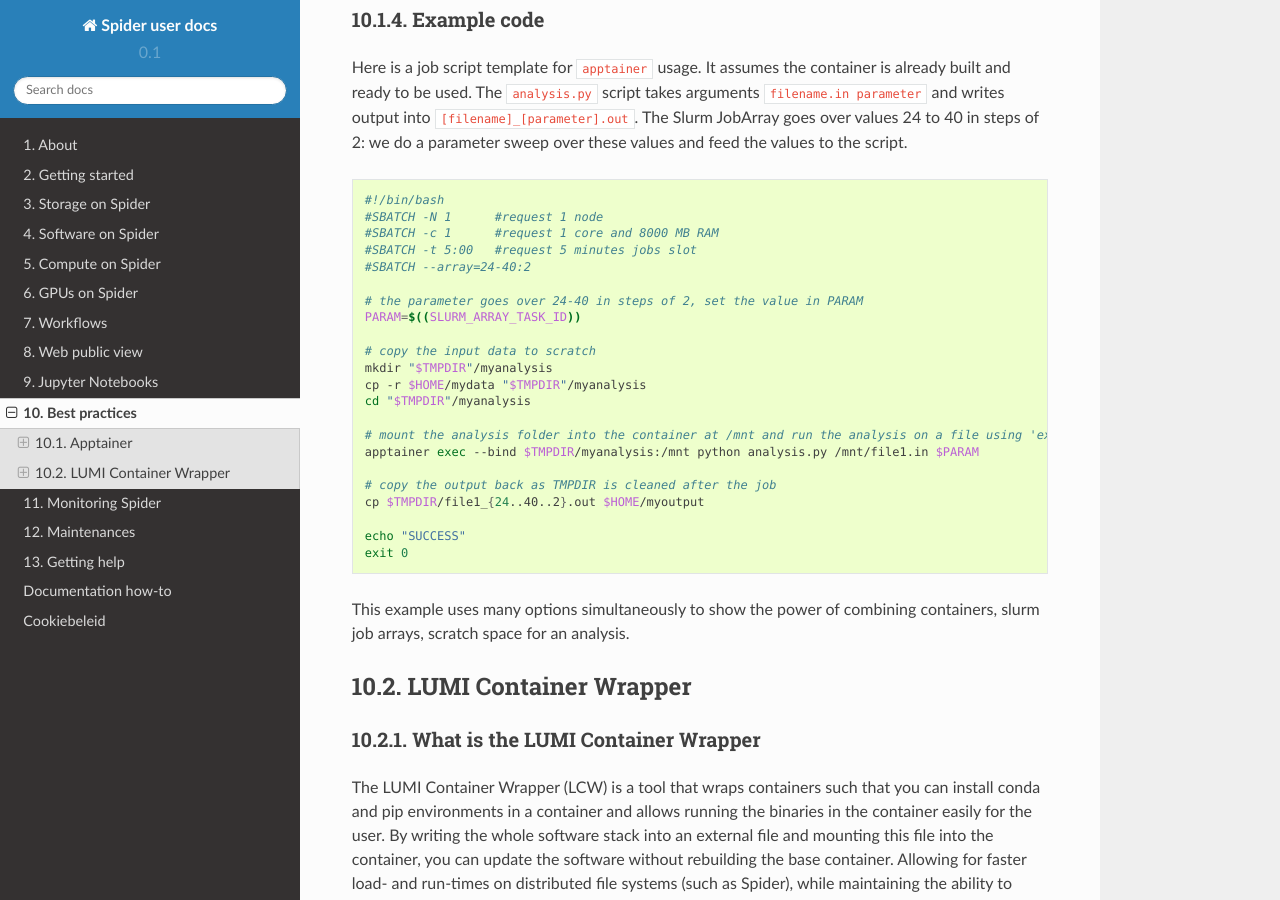
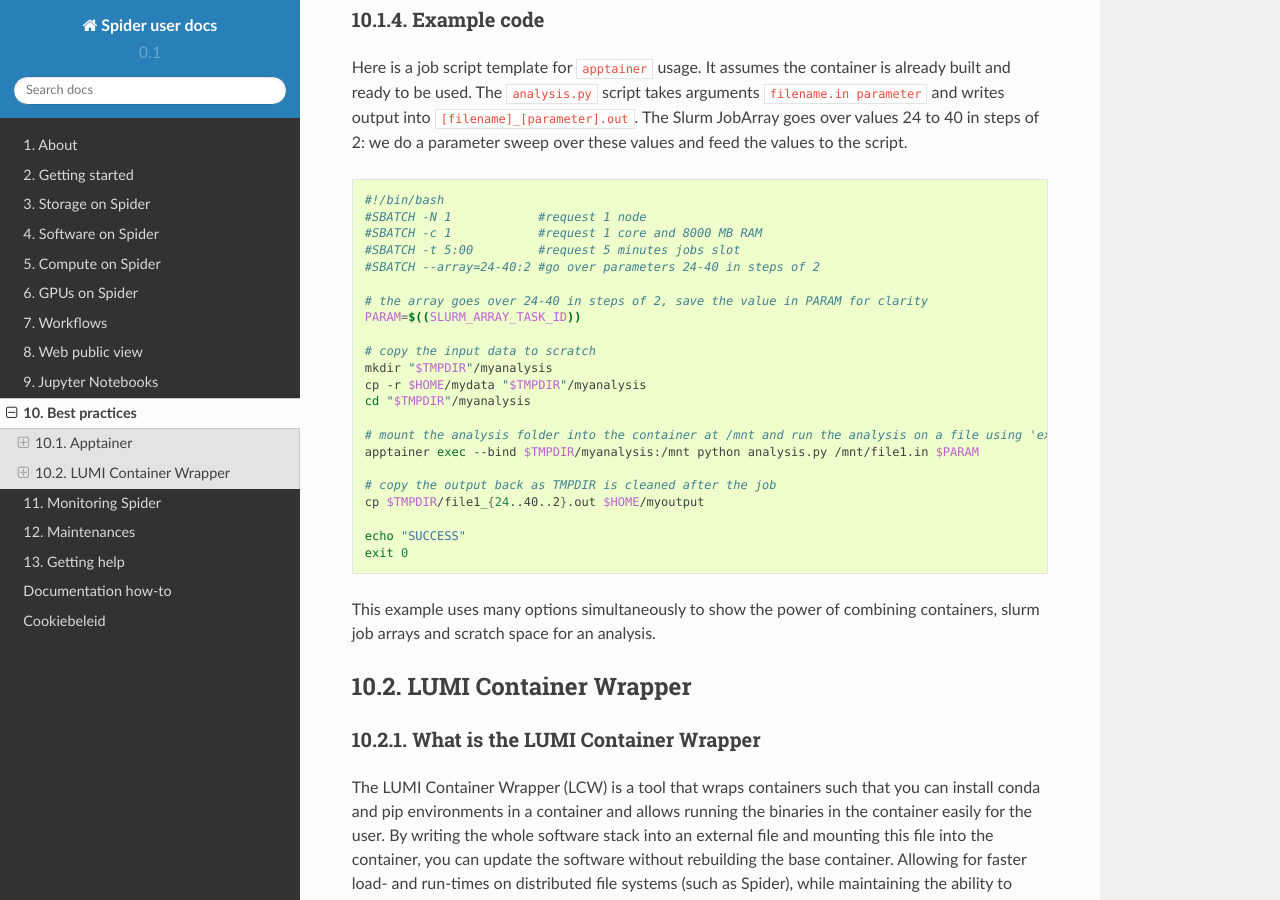
Before and after one commit to sara-nl/spiderdocs, a Sphinx documentation site: the page built from source/Pages/best_practices.rst, in a window 1280 px wide and 900 px high, scrolled down 1205 px. Built offline with Sphinx 7.4.7 and the Read the Docs theme 2.0.0, drawn with Linux system fonts in a browser that asks for light colours.

Commit message:
Fix apptainer example

```diff
--- a/source/Pages/best_practices.rst
+++ b/source/Pages/best_practices.rst
@@ -43,12 +43,12 @@ The ``analysis.py`` script takes arguments ``filename.in parameter`` and writes
 .. code-block:: bash
 
    #!/bin/bash
-   #SBATCH -N 1      #request 1 node
-   #SBATCH -c 1      #request 1 core and 8000 MB RAM
-   #SBATCH -t 5:00   #request 5 minutes jobs slot
-   #SBATCH --array=24-40:2
+   #SBATCH -N 1            #request 1 node
+   #SBATCH -c 1            #request 1 core and 8000 MB RAM
+   #SBATCH -t 5:00         #request 5 minutes jobs slot
+   #SBATCH --array=24-40:2 #go over parameters 24-40 in steps of 2
 
-   # the parameter goes over 24-40 in steps of 2, set the value in PARAM
+   # the array goes over 24-40 in steps of 2, save the value in PARAM for clarity
    PARAM=$((SLURM_ARRAY_TASK_ID))
 
    # copy the input data to scratch
@@ -65,7 +65,7 @@ The ``analysis.py`` script takes arguments ``filename.in parameter`` and writes
    echo "SUCCESS"
    exit 0
 
-This example uses many options simultaneously to show the power of combining containers, slurm job arrays, scratch space for an analysis.
+This example uses many options simultaneously to show the power of combining containers, slurm job arrays and scratch space for an analysis.
 
 
 LUMI Container Wrapper
```
